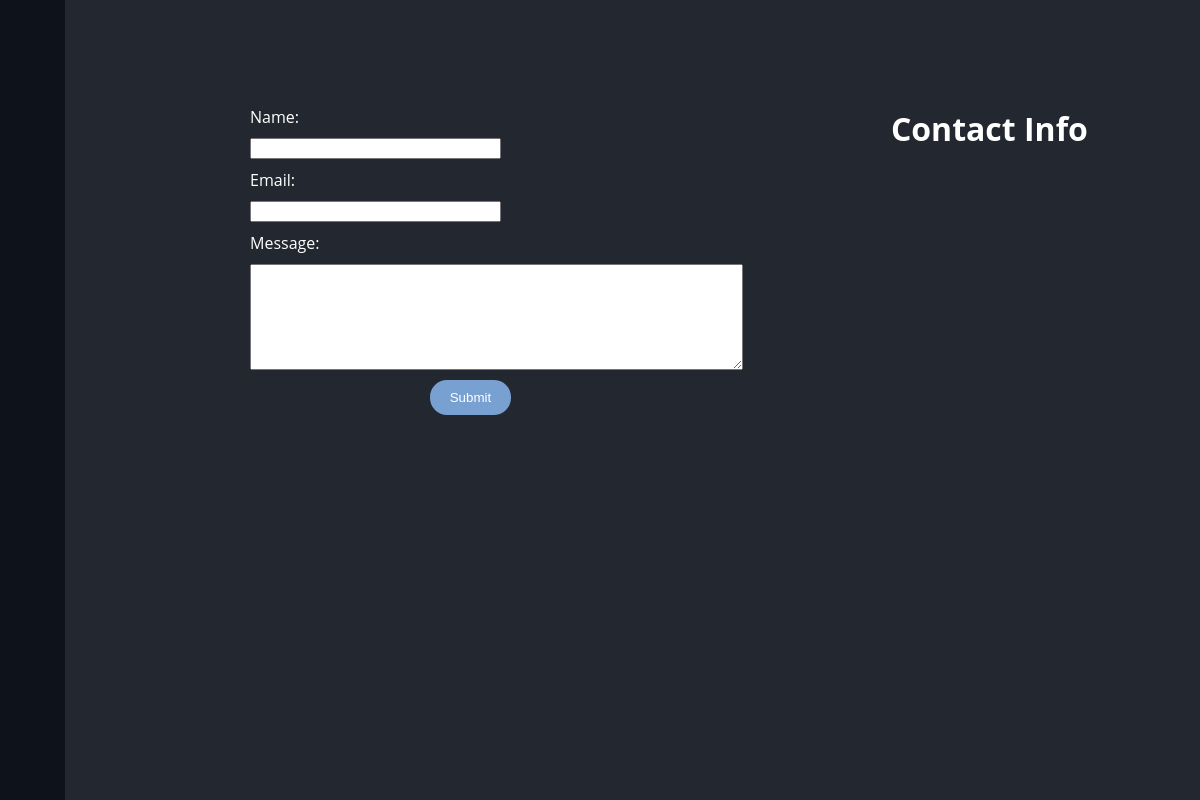
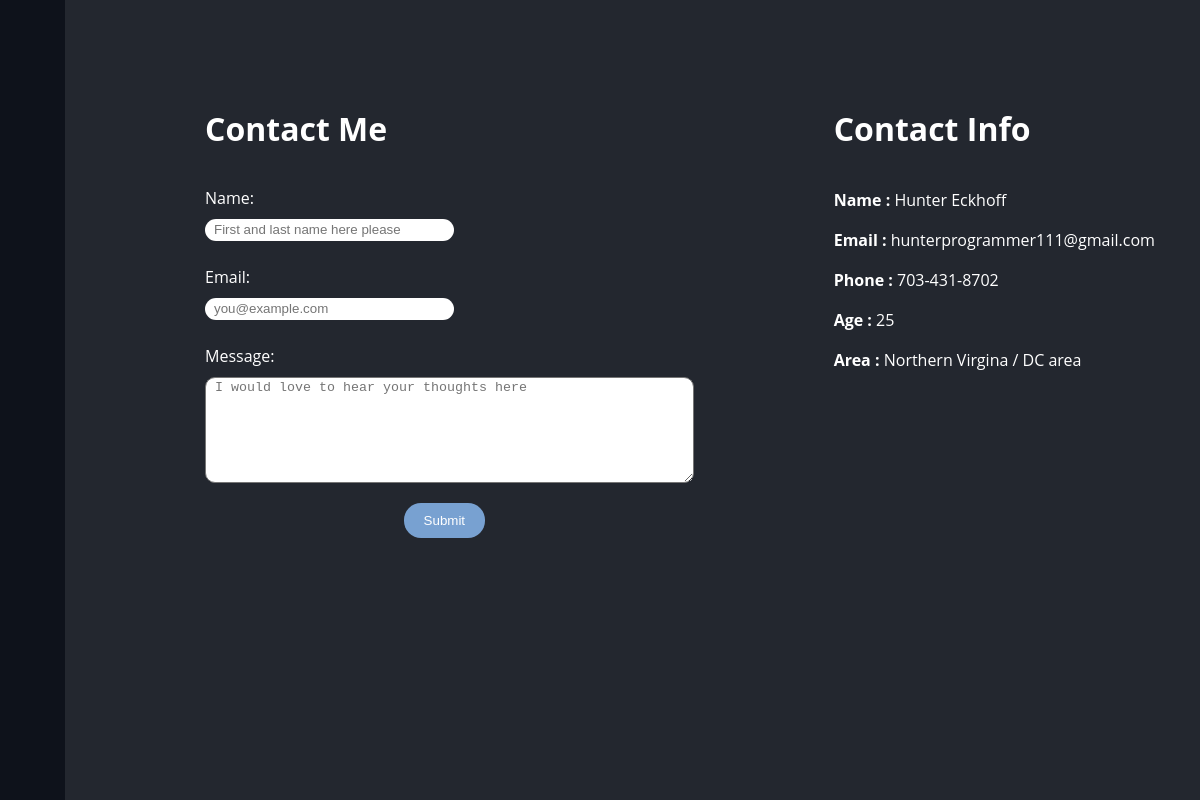
Before and after one commit to HeyThatsNeat/HeyThatsNeat.github.io, a website: page contact.html in a window 1280 px wide. Shown: the full height of the page, 265-1465 px from the left, 1200 px wide, since content can reach past the window. Drawn offline with Linux system fonts and the light colour scheme.

Commit message:
fix / add copy to my work and change redirect after deploying site

```diff
--- a/contact.html
+++ b/contact.html
@@ -60,22 +60,31 @@
         </nav>
       </div>
     </header>
+
     <h1>Contact me here!</h1>
     <div class="contact-form-and-contact-info-div">
       <form action="http://localhost:3000" method="POST">
+        <h1 class="contact-me-h1">Contact Me</h1>
         <label class="name-label" for="name">Name:</label>
-        <input class="input" type="text" id="name" name="name" required>
+        <input class="input" type="text" id="name" name="name" placeholder="First and last name here please" required>
 
         <label class="email-label" for="email">Email:</label>
-        <input class="input" type="email" id="email" name="email" required>
+        <input class="input" type="email" id="email" name="email" placeholder="you@example.com" required>
 
         <label class="message-label" for="message">Message:</label>
-        <textarea class="textarea" id="message" name="message" required></textarea>
+        <textarea class="textarea" id="message" name="message" placeholder="I would love to hear your thoughts here" required></textarea>
 
         <input type="submit" value="Submit">
       </form>
       <div class="contact-info">
         <h1 class="contact-info-h1">Contact Info</h1>
+        <ul class="contact-info-ul">
+          <li><strong>Name :</strong> Hunter Eckhoff</li>
+          <li><strong>Email :</strong> hunterprogrammer111@gmail.com</li>
+          <li><strong>Phone :</strong> 703-431-8702</li>
+          <li><strong>Age :</strong> 25</li>
+          <li><strong>Area :</strong> Northern Virgina / DC area</li>
+        </ul>
       </div>
     </div>
   </body>
--- a/css/contact.css
+++ b/css/contact.css
@@ -1,6 +1,6 @@
 form {
   width: 100%;
-  margin: 20px auto;
+  margin: 0 auto 20px;
   display: flex;
   justify-content: center;
   align-items: center;
@@ -17,6 +17,10 @@ body {
   width: 45%;
   display: flex;
   align-self: start;
+  height: 20px;
+  border-radius: 25px;
+  border: none;
+  padding-left: 9px;
 }
 
 .textarea {
@@ -24,11 +28,14 @@ body {
   align-self: start;
   width: 90%;
   height: 100px;
+  border-radius: 10px;
+  padding-left: 9px;
 }
 
 .name-label, .email-label, .message-label {
   display: flex;
   align-self: flex-start;
+  margin-top: 15px;
 }
 
 label, input, textarea {
@@ -44,21 +51,37 @@ input[type="submit"] {
   border: none;
   cursor: pointer;
   border-radius: 17px;
-  right: 50px;
+  right: 25px;
+  margin-top: 10px;
 }
 
 .contact-info {
   width: 600px;
   margin-left: 200px;
+  margin-right: 0;
 }
 
 .contact-form-and-contact-info-div {
   display: flex;
   width: 1050px;
   position: relative;
-  left: 415px;
+  left: 370px;
 }
 
 .contact-info-h1 {
   color: white;
 }
+
+.contact-info-ul {
+  display: flex;
+  flex-direction: column;
+  align-items: start;
+  padding: 0;
+  line-height: 2.5em;
+  margin-top: 30px;
+}
+
+.contact-me-h1 {
+  display: flex;
+  align-self: start;
+}
--- a/submit-form.js
+++ b/submit-form.js
@@ -48,7 +48,7 @@ const server = http.createServer((req, res) => {
         } else {
           console.log('Email sent: ' + info.response)
           // Redirect the user back to the referring page
-          const redirectUrl = 'http://localhost:5500/contact.html'
+          const redirectUrl = 'https://heythatsneat.github.io/contact.html'
           res.writeHead(302, {
             Location: redirectUrl,
           })
```
Also changed, not shown: css/my-work.css (+8 -0 lines), my-work.html (+4 -3 lines).
